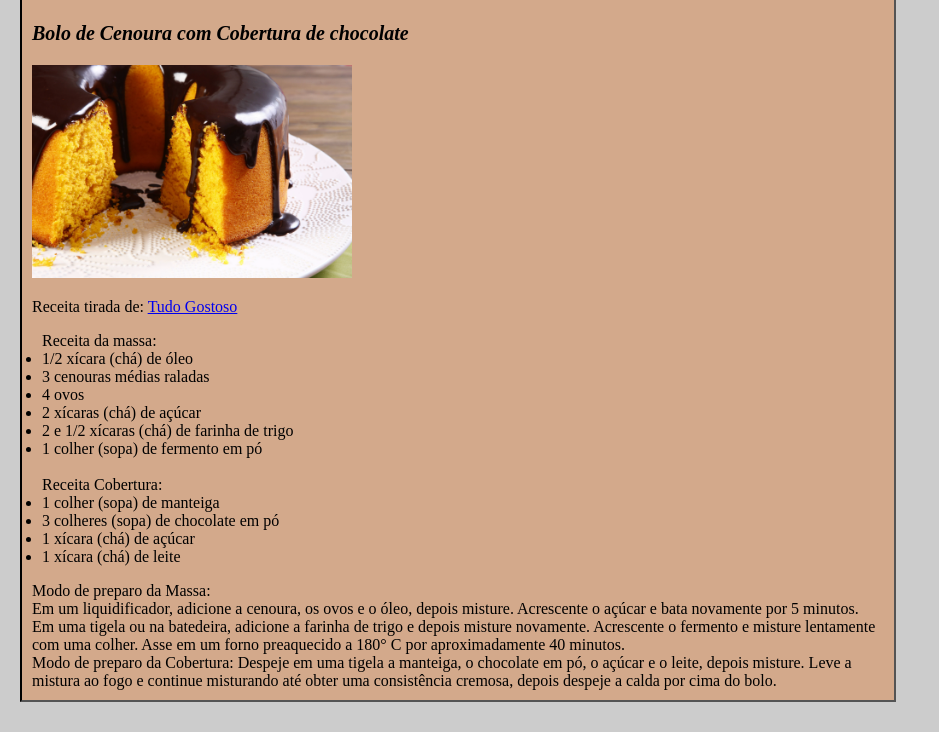
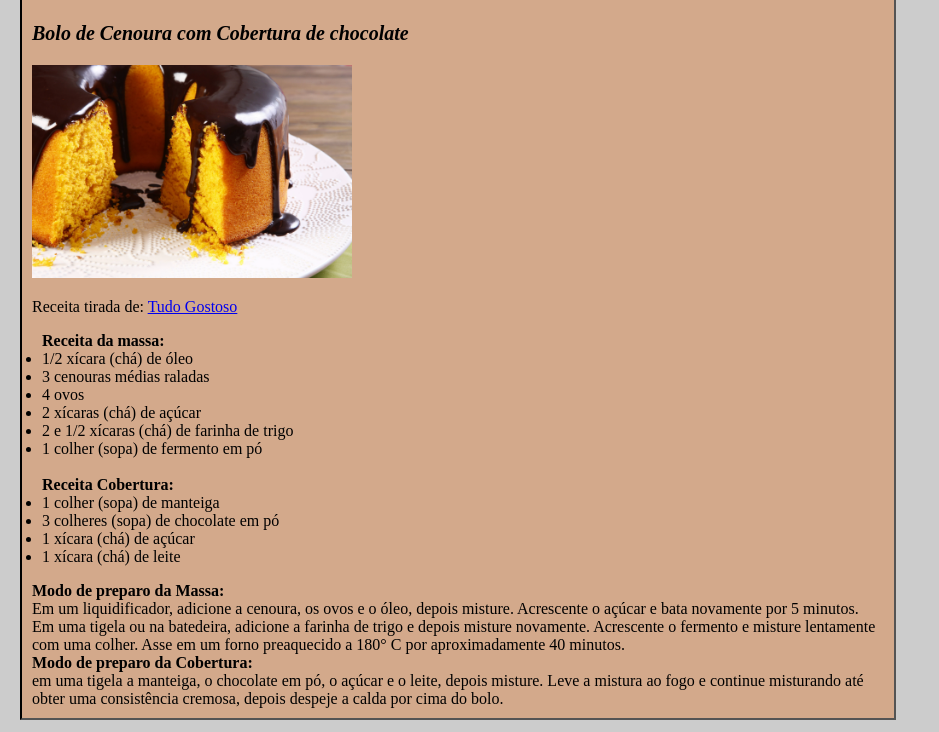
Before and after one commit to MorgadoM2/PRIMEIRO-SITE-HTML, a plain HTML site: page Novo Projeto/index.html in a window 1280 px wide. Shown: the part 114-846 px from the top of the page, without its empty margins (0-939 px from the left). Drawn offline with Linux system fonts and the light colour scheme.

Commit message:
Finalização

```diff
--- a/Novo Projeto/index.html
+++ b/Novo Projeto/index.html
@@ -19,18 +19,18 @@
                         <img src="67405.jpeg" alt="Ilustração - bolo de cenoura" width="320px" class="post_image">
                     </header>
                     <p>
-                        <div> Receita tirada de: <a href="https://www.tudogostoso.com.br/" target="_blank"> Tudo Gostoso </a> </div>
+                        <div> Receita tirada de: <a href="https://www.tudogostoso.com.br/receita/23-bolo-de-cenoura.html" target="_blank"> Tudo Gostoso </a> </div>
                         <div> </p>
                             <header>
                                  <ul class="post_list">
-Receita da massa: <br>
+<b>Receita da massa:</b><br>
 <li>1/2 xícara (chá) de óleo</li>
 <li>3 cenouras médias raladas</li>
 <li>4 ovos</li>
 <li>2 xícaras (chá) de açúcar</li>
 <li>2 e 1/2 xícaras (chá) de farinha de trigo</li>
 <li>1 colher (sopa) de fermento em pó</li><br>
-Receita Cobertura:<br>
+<B>Receita Cobertura:</B><br>
 <li>1 colher (sopa) de manteiga</li>
 <li>3 colheres (sopa) de chocolate em pó</li>
 <li>1 xícara (chá) de açúcar</li>
@@ -38,13 +38,14 @@ Receita Cobertura:<br>
 
 </ul>
 <p class="post_content">
-Modo de preparo da Massa:<br>
+<B>Modo de preparo da Massa:</B><br>
 Em um liquidificador, adicione a cenoura, os ovos e o óleo, depois misture.
 Acrescente o açúcar e bata novamente por 5 minutos.
 Em uma tigela ou na batedeira, adicione a farinha de trigo e depois misture novamente.
 Acrescente o fermento e misture lentamente com uma colher.
 Asse em um forno preaquecido a 180° C por aproximadamente 40 minutos.<br>
-Modo de preparo da Cobertura: Despeje em uma tigela a manteiga, o chocolate em pó, o açúcar e o leite, depois misture.
+<b>Modo de preparo da Cobertura: </b> <br>
+em uma tigela a manteiga, o chocolate em pó, o açúcar e o leite, depois misture.
 Leve a mistura ao fogo e continue misturando até obter uma consistência cremosa, depois despeje a calda por cima do bolo.
 </p>
 </header>
```
